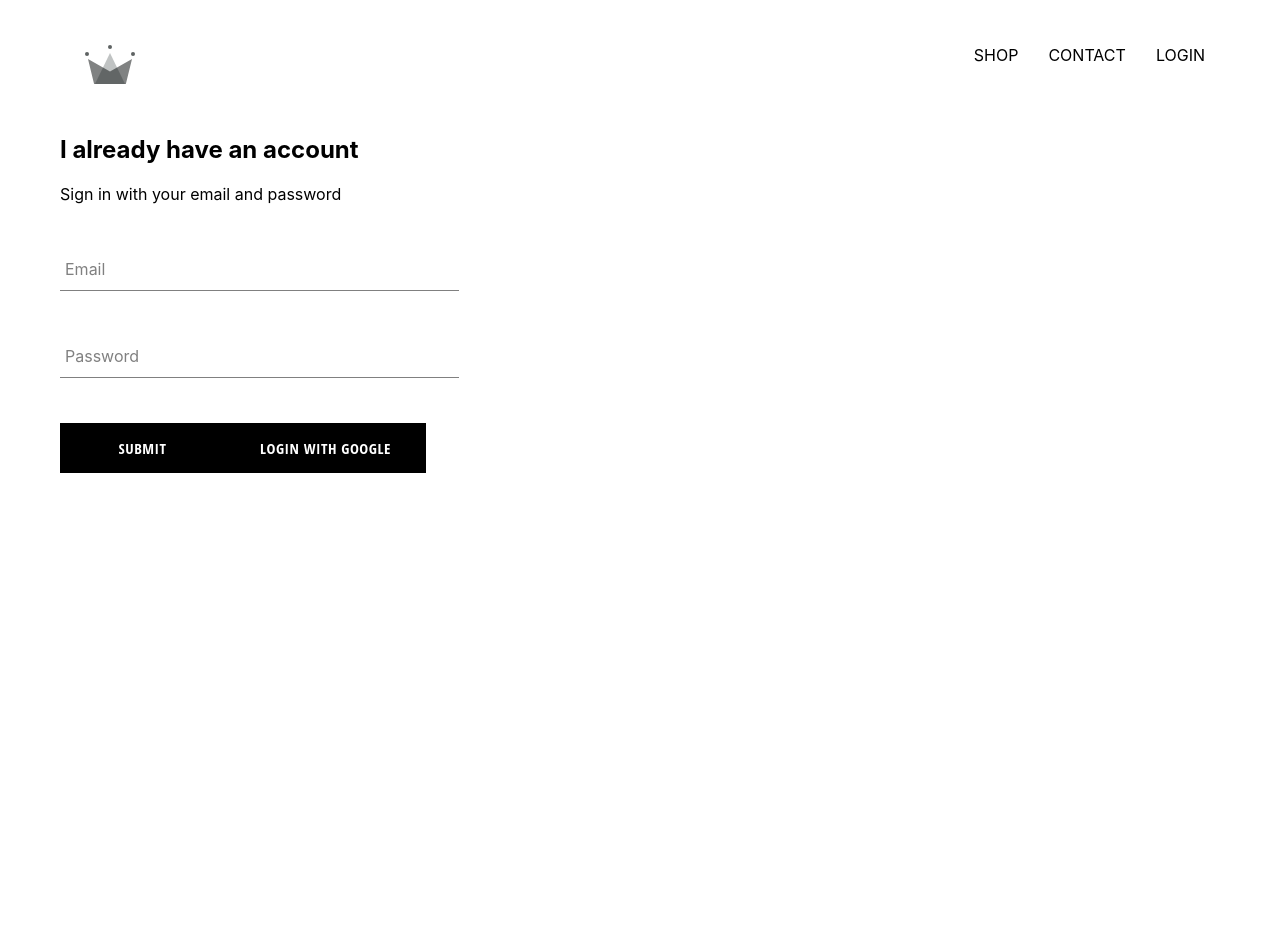
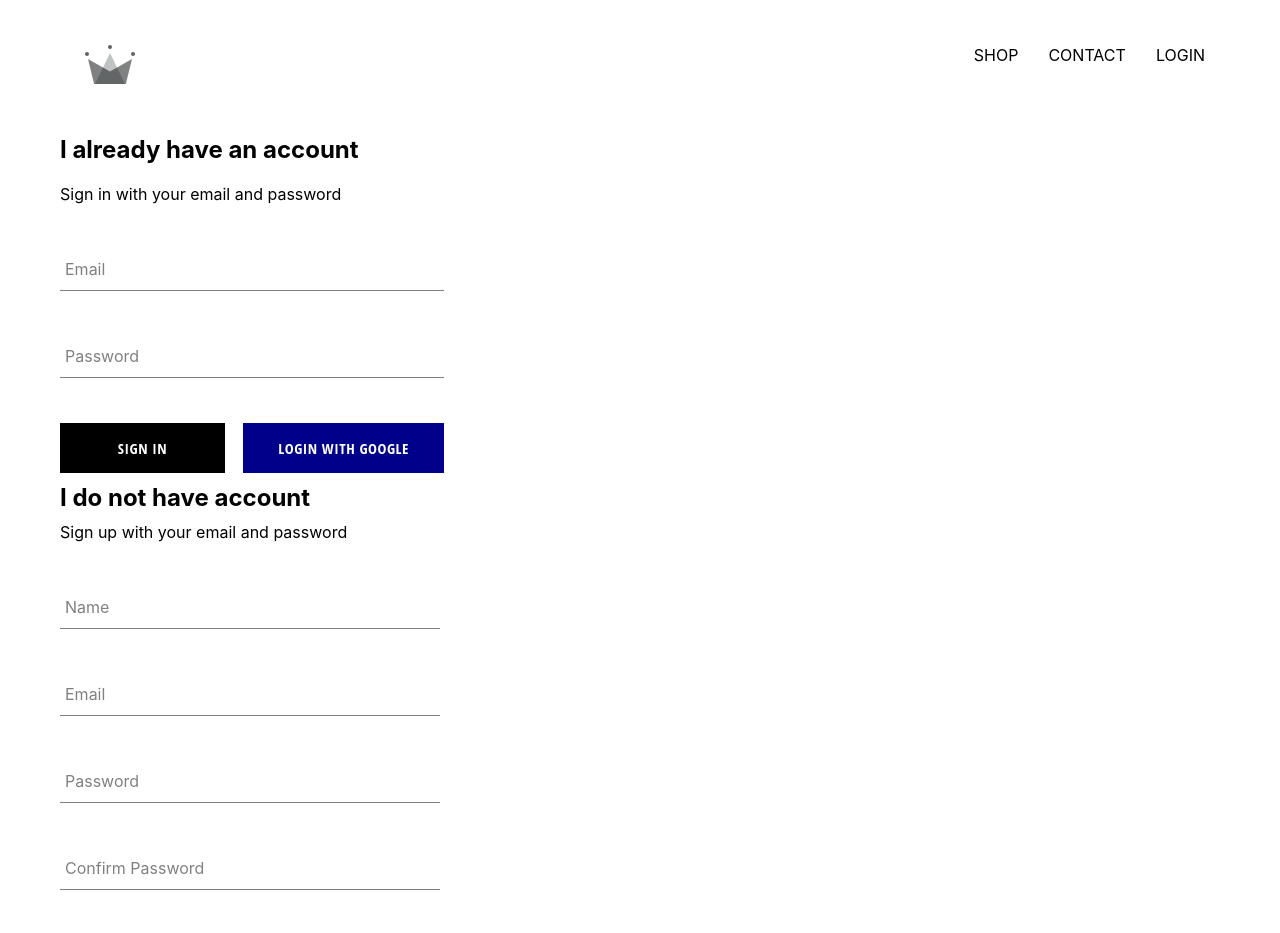
Before and after one commit to kapso44/brand-clothing, a React (Create React App) app: page /login in a window 1280 px wide. Shown: the top 933 px of the page. Before the commit the page ends 800 px from the top, so only its background shows below. Built offline with nearby package versions, Linux system fonts and the light colour scheme; no server answers.

Commit message:
sign in and signup component added

```diff
--- a/src/App.css
+++ b/src/App.css
@@ -33,6 +33,11 @@
   color: #61dafb;
 }
 
+* {
+  box-sizing: border-box;
+}
+
+
 @keyframes App-logo-spin {
   from {
     transform: rotate(0deg);
--- a/src/App.js
+++ b/src/App.js
@@ -6,11 +6,34 @@
 import HomePage from './pages/homepage/HomePage.component'
 import Shop from './pages/shop/shop.component'
 import LoginRegister from './pages/login-register/login-register.component'
+import { auth, createUserProfile } from './firebase/firebase.utils'
 
-function App() {
+class App extends React.Component {
+
+  constructor(props) {
+    super(props)
+
+    this.state = {
+      currentUser: null
+    };
+  }
+
+  unsubscribeFromAuth = null
+
+  UNSAFE_componentWillMount() {
+    this.unsubscribeFromAuth = auth.onAuthStateChanged( async user => {
+        createUserProfile(user)
+    })
+  }
+
+  UNSAFE_componentWillUnmount() {
+    this.unsubscribeFromAuth();
+  }
+
+  render () {
     return (
       <div>
-      <Header/>
+        <Header currentUser={this.state.currentUser}/>
         <Switch>
           <Route exact path='/' component={HomePage}/>
           <Route exact path='/shop' component={Shop}/>
@@ -19,5 +42,6 @@
       </div>
     );
   }
+}
 
 export default App;
--- a/src/components/custom-button/custom-button.component.jsx
+++ b/src/components/custom-button/custom-button.component.jsx
@@ -2,8 +2,8 @@
 
 import './custom-button.scss'
 
-const CustomButton = ({children, ...otherProps}) => (
-    <button className='custom-button' {...otherProps}>
+const CustomButton = ({children, isGoogleSignIn, ...otherProps}) => (
+    <button className={`${isGoogleSignIn ? 'google-sign-in' : '' } custom-button`} {...otherProps}>
         {children}
     </button>
 )
--- a/src/components/custom-button/custom-button.scss
+++ b/src/components/custom-button/custom-button.scss
@@ -19,4 +19,16 @@
       color: black;
       border: 1px solid black;
     }
+
+    &.google-sign-in {
+        background-color: darkblue;
+        color: white;
+
+        &:hover {
+            background-color: blue;
+            color:white
+        }
+
+    }
+
   }
--- a/src/components/header/header.component.jsx
+++ b/src/components/header/header.component.jsx
@@ -1,10 +1,11 @@
 import React from 'react'
 import { Link } from 'react-router-dom'
+import { auth } from '../../firebase/firebase.utils'
 import {ReactComponent as Logo} from '../../assets/images/crown.svg'
 
 import './header.scss'
 
-const Header = () => (
+const Header = ({currentUser}) => (
     <div className='header'>
         <Link className='logo-container' to='/'>
             <Logo className='logo'/>
@@ -16,9 +17,16 @@
             <Link className='option' to='/contact'>
                 CONTACT
             </Link>
-            <Link className='option' to='/login'>
-                LOGIN
-            </Link>
+            {
+                currentUser ?
+                <div className='option' onClick={() => auth.signOut()}>
+                    SIGNOUT
+                </div> :
+                <Link className='option' to='/login'>
+                    LOGIN
+                </Link>
+            }
+
         </div>
     </div>
 )
--- a/src/components/header/header.scss
+++ b/src/components/header/header.scss
@@ -20,6 +20,7 @@
 
       .option {
         padding: 10px 15px;
+        cursor: pointer;
       }
     }
   }
--- a/src/components/login/login.component.jsx
+++ b/src/components/login/login.component.jsx
@@ -49,8 +49,10 @@
                 label='Password'
                 required
             />
-            <CustomButton type='submit' value='submit'> Submit </CustomButton>
-            <CustomButton onClick={signInWithGoogle}> Login with Google</CustomButton>
+            <div className='signin-buttons'>
+                <CustomButton type='submit' value='submit'> Sign In </CustomButton>
+                <CustomButton onClick={signInWithGoogle} isGoogleSignIn> Login with Google</CustomButton>
+            </div>
         </form>
       </div>
     );
--- a/src/components/login/login.scss
+++ b/src/components/login/login.scss
@@ -0,0 +1,4 @@
+.signin-buttons {
+    display: flex;
+    justify-content: space-between;
+}
--- /dev/null
+++ b/src/components/signup/signup.component.jsx
@@ -0,0 +1,97 @@
+import React from 'react'
+import FormInput from '../form-input/form-input.component'
+import CustomButton from '../custom-button/custom-button.component'
+import {auth, createUserProfile} from '../../firebase/firebase.utils'
+
+import './signup.scss'
+
+class Signup extends React.Component {
+    constructor(props) {
+        super(props)
+        this.state = {
+            displayName : '',
+            email: '',
+            password: '',
+            confirmPassword: ''
+        }
+    }
+
+    handleSubmit = async event => {
+        event.preventDefault()
+        const {displayName, email, password, confirmPassword } = this.state;
+
+        if(password !== confirmPassword ) {
+            return ;
+        }
+
+        try {
+            const {user} = await auth.createUserWithEmailAndPassword(email, password)
+
+            await createUserProfile(user, {displayName})
+
+            this.setState({
+                displayName:'',
+                email: '',
+                password: '',
+                confirmPassword: ''
+            })
+
+
+        } catch (err) {
+            console.log(err.message);
+        }
+    }
+
+    handleSubmit = event => {
+        const {name, value} = event.target
+        this.setState({[name]: value});
+    }
+
+    render() {
+        const {displayName, email, password, confirmPassword } = this.state;
+
+       return (
+        <div className='sign-up'>
+            <h2 className='title'>I do not have account</h2>
+            <span>Sign up with your email and password</span>
+            <form onSubmit={this.handleSubmit}>
+                <FormInput
+                    type='text'
+                    name='name'
+                    value={displayName}
+                    onChange={this.handleChange}
+                    label='Name'
+                    required
+                />
+                <FormInput
+                    type='email'
+                    name='email'
+                    value={email}
+                    onChange={this.handleChange}
+                    label='Email'
+                    required
+                />
+                <FormInput
+                    type='password'
+                    name='password'
+                    value={password}
+                    onChange={this.handleChange}
+                    label='Password'
+                    required
+                />
+                <FormInput
+                    type='password'
+                    name='confirm_password'
+                    value={confirmPassword}
+                    onChange={this.handleChange}
+                    label='Confirm Password'
+                    required
+                />
+                <CustomButton type='submit'> SIGN UP </CustomButton>
+            </form>
+        </div>
+       )
+    }
+}
+
+export default Signup
--- /dev/null
+++ b/src/components/signup/signup.scss
@@ -0,0 +1,9 @@
+.sign-up {
+    display: flex;
+    flex-direction: column;
+    width: 380px;
+
+    .title {
+        margin: 10px, 0;
+    }
+}
--- a/src/firebase/firebase.utils.js
+++ b/src/firebase/firebase.utils.js
@@ -15,6 +15,29 @@
 
 firebase.initializeApp(config);
 
+export const createUserProfile = async(userAuth, ...additionalData) => {
+
+    if(!userAuth) return ;
+
+    const userRef = firestore.doc(`users/${userAuth.uid}`)
+    const snapshot = await userRef.get();
+    if(!snapshot.exists) {
+        const {displayName, email} = userAuth
+        const createdAt = new Date();
+        try {
+            await userRef.set({
+                displayName,
+                email,
+                createdAt,
+                ...additionalData
+            })
+        } catch (err) {
+            console.log(err.message);
+        }
+    }
+    console.log(snapshot);
+}
+
 export const auth = firebase.auth();
 export const firestore = firebase.firestore();
 
--- a/src/pages/login-register/login-register.component.jsx
+++ b/src/pages/login-register/login-register.component.jsx
@@ -1,12 +1,14 @@
 import React from 'react'
 
 import Login from '../../components/login/login.component'
+import Signup from '../../components/signup/signup.component'
 
 import './login-register.scss'
 
 const LoginRegister = () => (
     <div className='sign-in-and-sign-up'>
         <Login/>
+        <Signup/>
     </div>
 )
 
```
Lines whose indentation alone changed are shown as unchanged.
